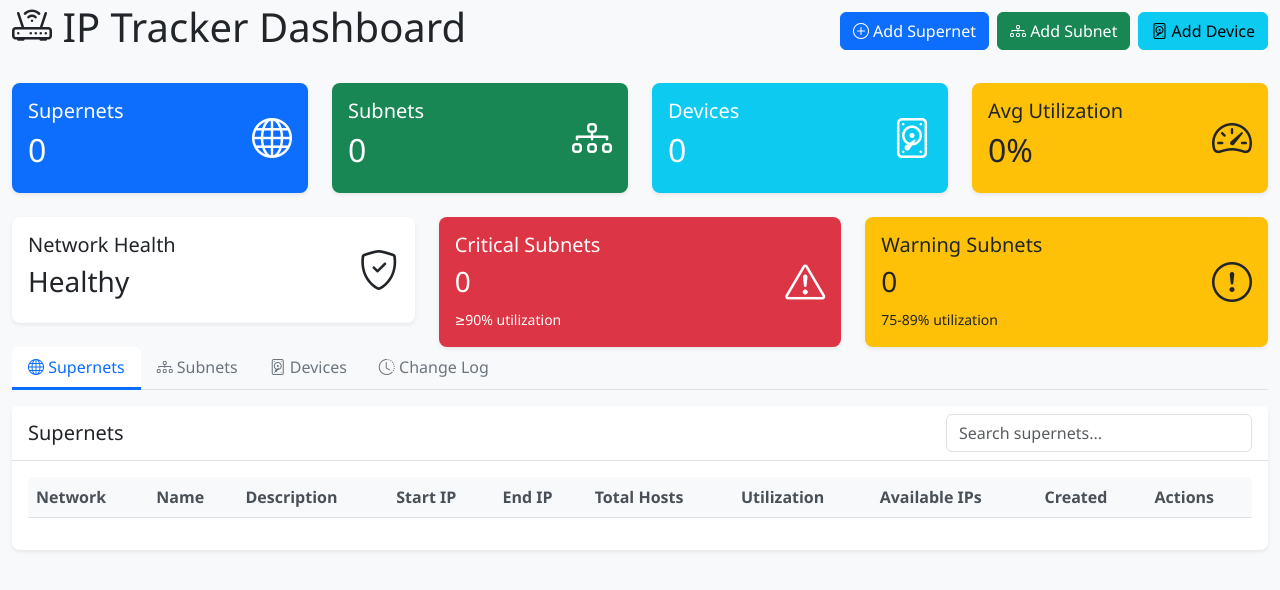
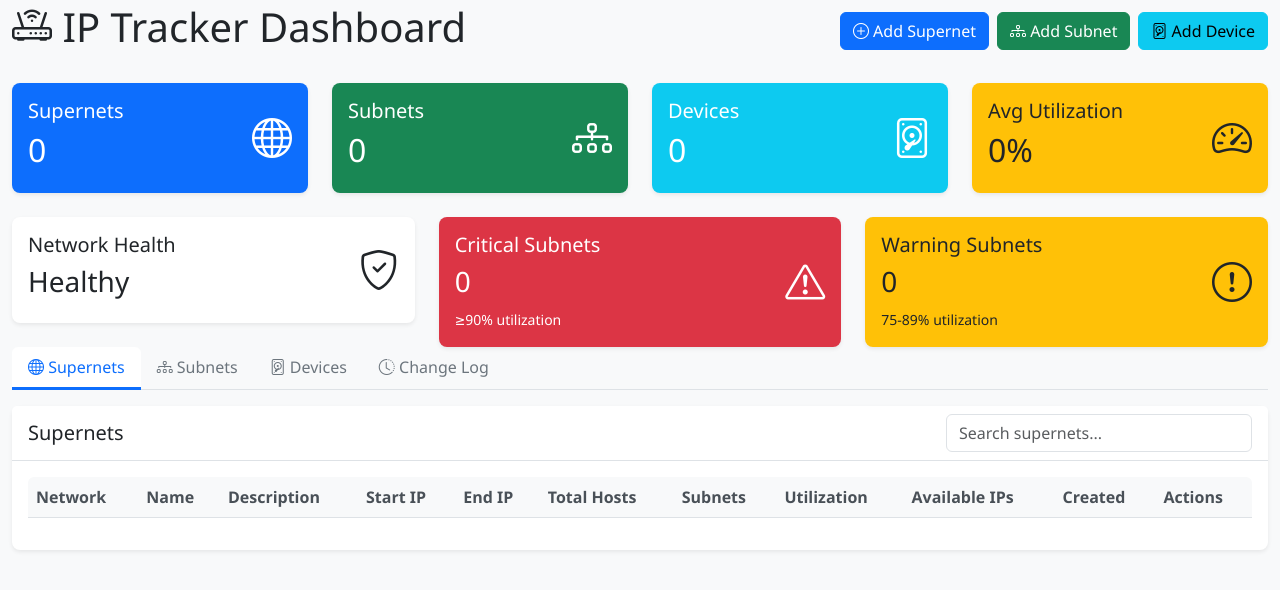
Before and after one commit to ee-aadishbahati/ip-tracker, a Flask app: page / in a window 1280 px wide. Shown: the part 83-673 px from the top of the page. Run offline with Flask 3, Linux system fonts and the light colour scheme; the visitor is signed in with stand-in values (Sample User, id 1); lists and menus that the app fills with data are empty; some libraries are stand-ins or nearby versions.

Commit message:
Restore subnet information display in supernets table
- Add 'Subnets' column to supernets table header
- Update renderSupernets function to display subnet counts and view buttons
- Add toggleSubnetDetails function for expandable subnet details
- Maintain all utilization and dashboard enhancements
- Fix regression where 'No subnets' was shown instead of actual subnet data

Co-Authored-By: Aadish Bahati <aadish.bahati@essentialenergy.com.au>

```diff
--- a/static/js/app.js
+++ b/static/js/app.js
@@ -169,6 +169,19 @@ function renderSupernets() {
     supernets.forEach(supernet => {
         const utilizationClass = getUtilizationClass(supernet.utilization || 0);
         const row = document.createElement('tr');
+
+        let subnetDisplay = '';
+        if (supernet.subnet_count > 0) {
+            subnetDisplay = `
+                <span class="badge bg-primary">${supernet.subnet_count} subnet${supernet.subnet_count > 1 ? 's' : ''}</span>
+                <button class="btn btn-sm btn-outline-info ms-1" onclick="toggleSubnetDetails(${supernet.id})" title="View subnets">
+                    <i class="bi bi-eye"></i>
+                </button>
+            `;
+        } else {
+            subnetDisplay = '<span class="text-muted">No subnets</span>';
+        }
+
         row.innerHTML = `
             <td><span class="network-cidr">${supernet.network}</span></td>
             <td>${supernet.name || '-'}</td>
@@ -176,6 +189,7 @@ function renderSupernets() {
             <td><span class="ip-address">${supernet.start_ip}</span></td>
             <td><span class="ip-address">${supernet.end_ip}</span></td>
             <td>${supernet.total_hosts.toLocaleString()}</td>
+            <td>${subnetDisplay}</td>
             <td>
                 <div class="d-flex align-items-center">
                     <div class="utilization-bar me-2" style="width: 60px;">
@@ -192,6 +206,10 @@ function renderSupernets() {
                 </button>
             </td>
         `;
+
+        row.dataset.supernetId = supernet.id;
+        row.dataset.subnets = JSON.stringify(supernet.subnets || []);
+
         tbody.appendChild(row);
     });
 }
@@ -737,3 +755,41 @@ function showAlert(message, type = 'info') {
         }
     }, 5000);
 }
+
+function toggleSubnetDetails(supernetId) {
+    const row = document.querySelector(`tr[data-supernet-id="${supernetId}"]`);
+    if (!row) return;
+
+    const existingDetailsRow = row.nextElementSibling;
+    if (existingDetailsRow && existingDetailsRow.classList.contains('subnet-details-row')) {
+        existingDetailsRow.remove();
+        return;
+    }
+
+    const subnets = JSON.parse(row.dataset.subnets || '[]');
+    if (subnets.length === 0) return;
+
+    const detailsRow = document.createElement('tr');
+    detailsRow.classList.add('subnet-details-row');
+    detailsRow.innerHTML = `
+        <td colspan="10" class="bg-light">
+            <div class="p-3">
+                <h6 class="mb-2">Subnets in this supernet:</h6>
+                <div class="row">
+                    ${subnets.map(subnet => `
+                        <div class="col-md-4 mb-2">
+                            <div class="card card-body py-2">
+                                <small>
+                                    <strong><code>${subnet.network}</code></strong><br>
+                                    <span class="text-muted">${subnet.name}</span>
+                                </small>
+                            </div>
+                        </div>
+                    `).join('')}
+                </div>
+            </div>
+        </td>
+    `;
+
+    row.parentNode.insertBefore(detailsRow, row.nextSibling);
+}
--- a/templates/index.html
+++ b/templates/index.html
@@ -173,6 +173,7 @@
                                         <th>Start IP</th>
                                         <th>End IP</th>
                                         <th>Total Hosts</th>
+                                        <th>Subnets</th>
                                         <th>Utilization</th>
                                         <th>Available IPs</th>
                                         <th>Created</th>
```
